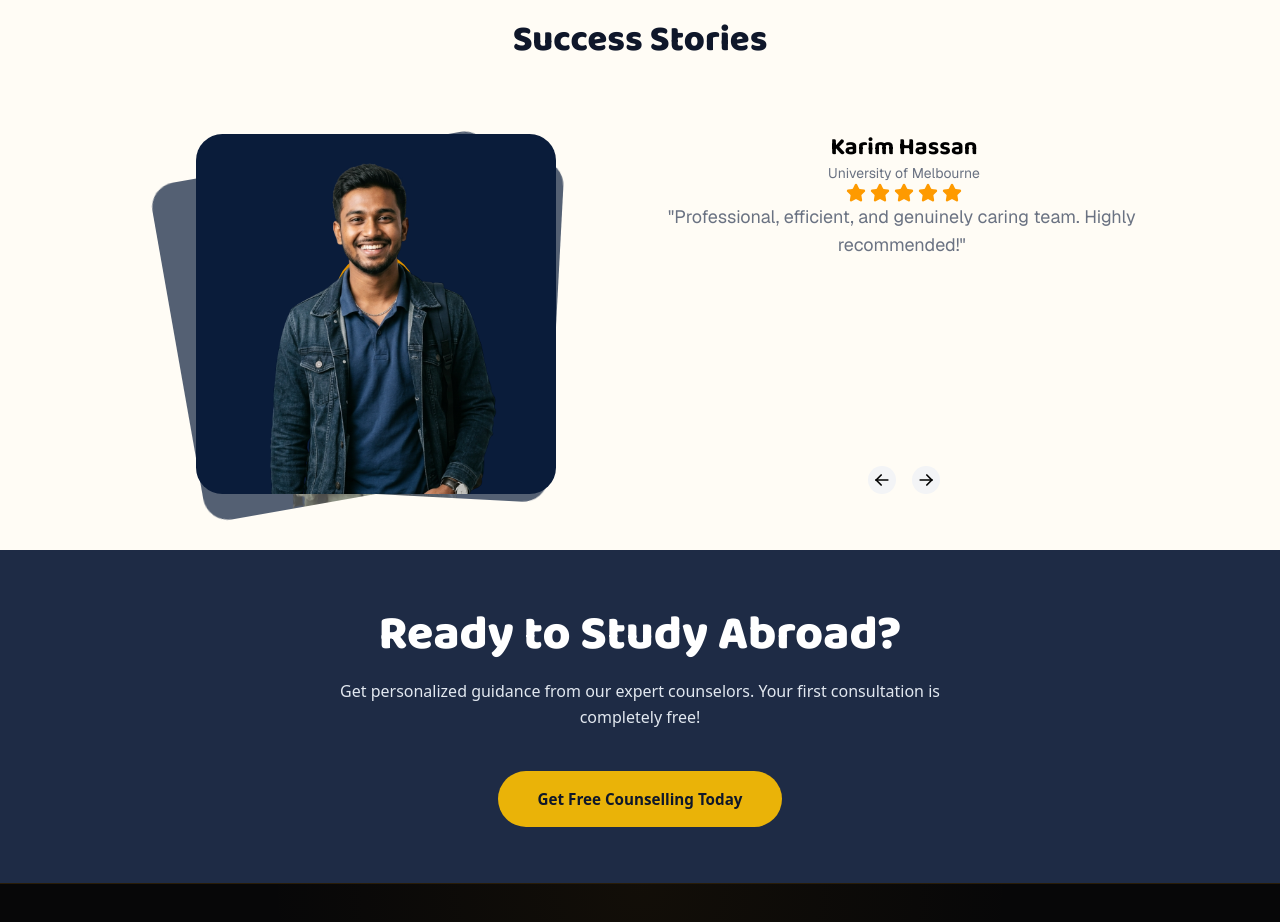
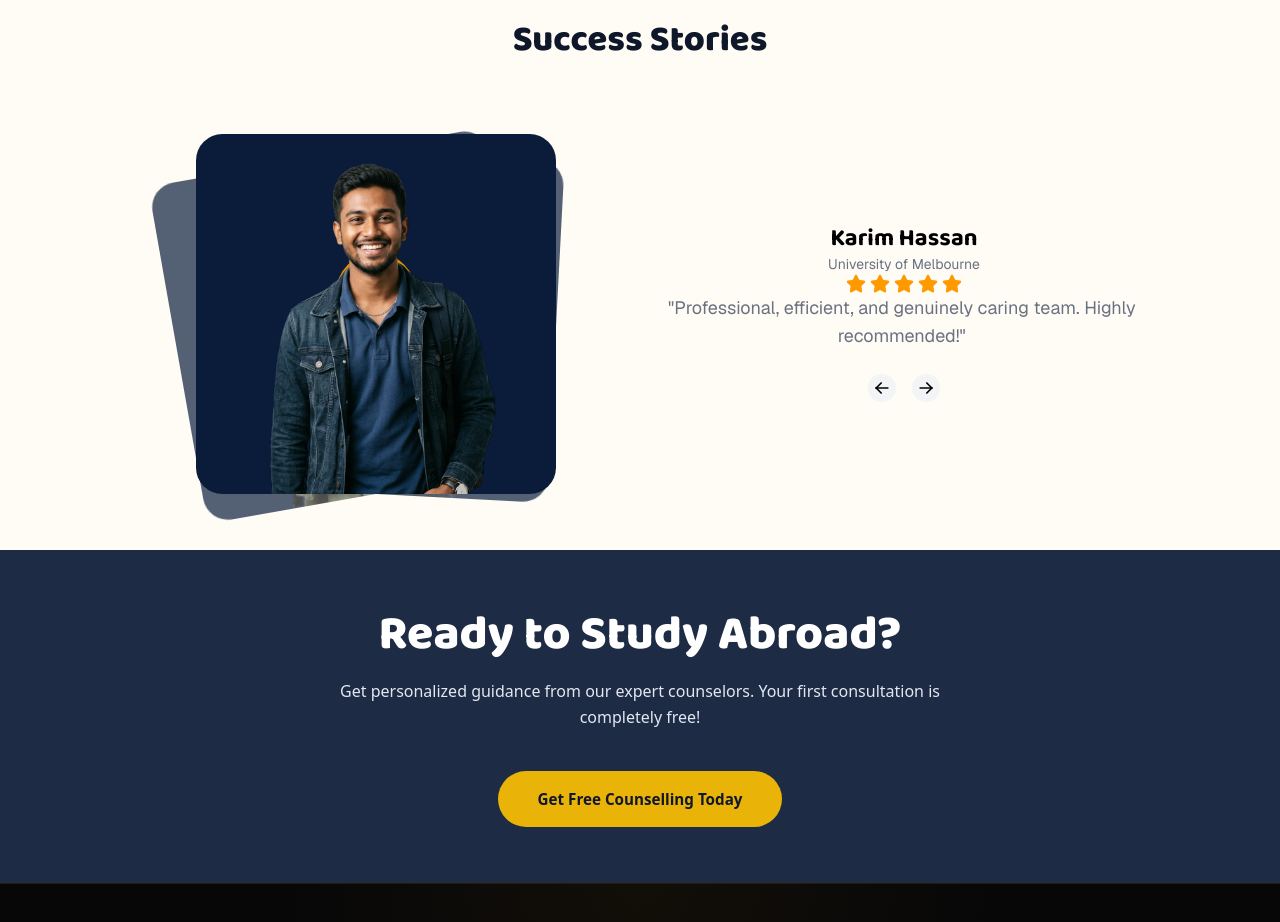
Before and after one commit to princeshiamofficial/Rowshanara-Edu, a Next.js app: page / in a window 1280 px wide. Shown: the part 2660-3582 px from the top of the page. Built offline with nearby package versions, Linux system fonts and the light colour scheme; no server answers; the database is empty.

Commit message:
fix: remove gap between quote and arrows in testimonials - use justify-center gap-6

```diff
--- a/src/components/ui/animated-testimonials.tsx
+++ b/src/components/ui/animated-testimonials.tsx
@@ -125,7 +125,7 @@ export const AnimatedTestimonials = ({
         </div>
 
         {/* Text Column */}
-        <div className="flex flex-col justify-between py-4 items-center text-center">
+        <div className="flex flex-col justify-center gap-6 py-4 items-center text-center">
           <motion.div
             key={active}
             initial={{ y: 20, opacity: 0 }}
```
